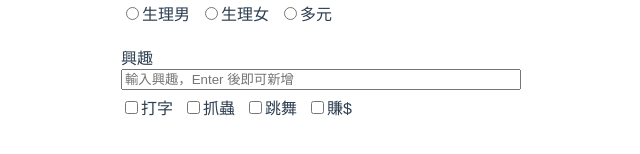
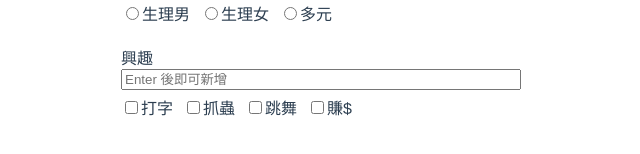
Before and after one commit to DeepJavaScript/vite-a-bit, a Vue app in the folder vue3-form/: page / in a window 1280 px wide. Shown: the part 394-548 px from the top of the page, without its empty margins (319-959 px from the left). Built offline with nearby package versions, Linux system fonts and the light colour scheme.

Commit message:
modify: change placeholder text in components/DynamicCheckbox.vue

```diff
--- a/vue3-form/src/components/DynamicCheckbox.vue
+++ b/vue3-form/src/components/DynamicCheckbox.vue
@@ -5,7 +5,7 @@
 			type="text"
 			ref="createCheckboxItem"
 			@change.enter="handler"
-			placeholder="輸入興趣，Enter 後即可新增"
+			placeholder="Enter 後即可新增"
 		>
 		<CheckboxGroup
 			:groupName="groupName"
```
Also changed, not shown: vue3-form/src/assets/logo.png (deleted).
